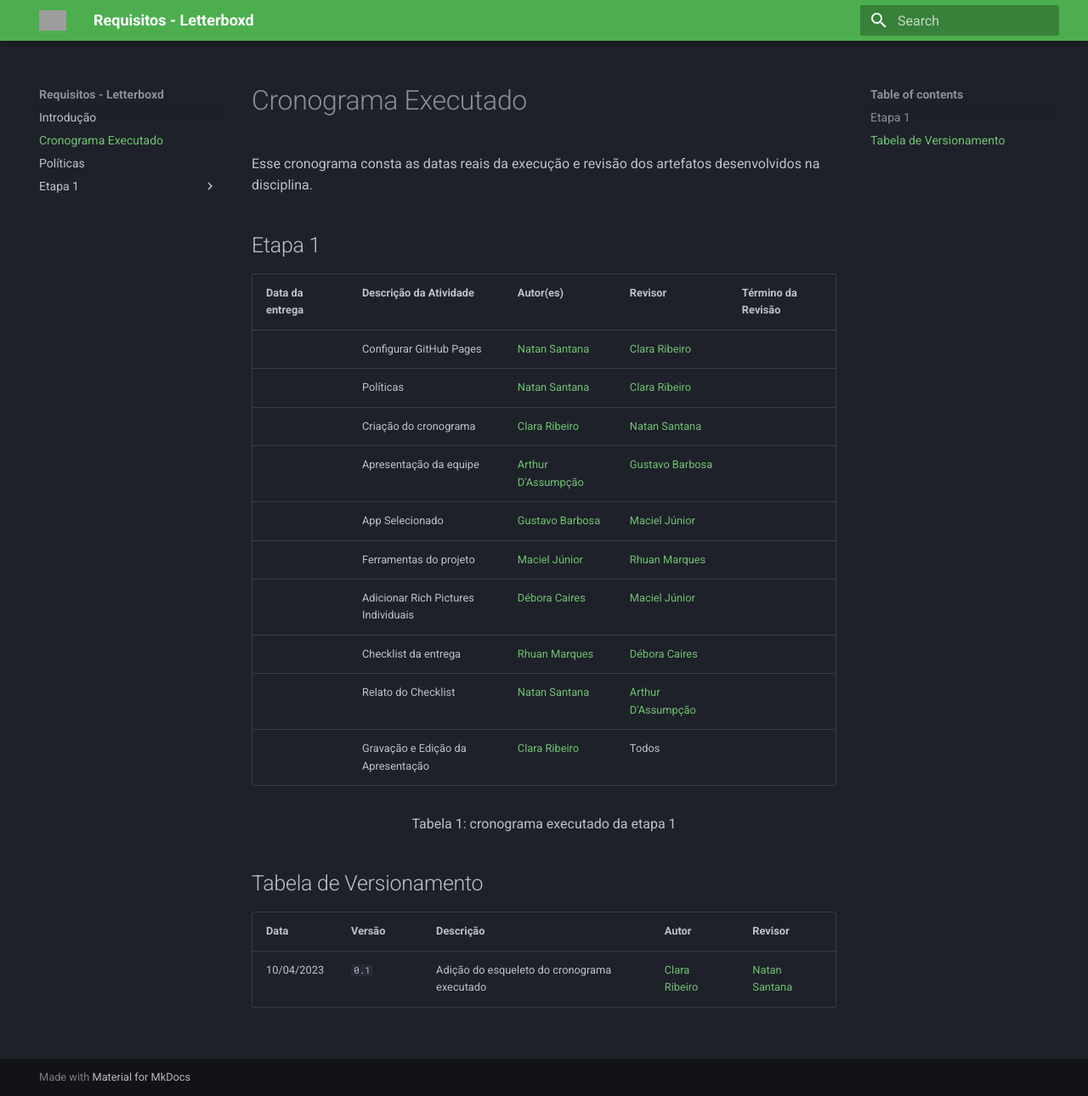
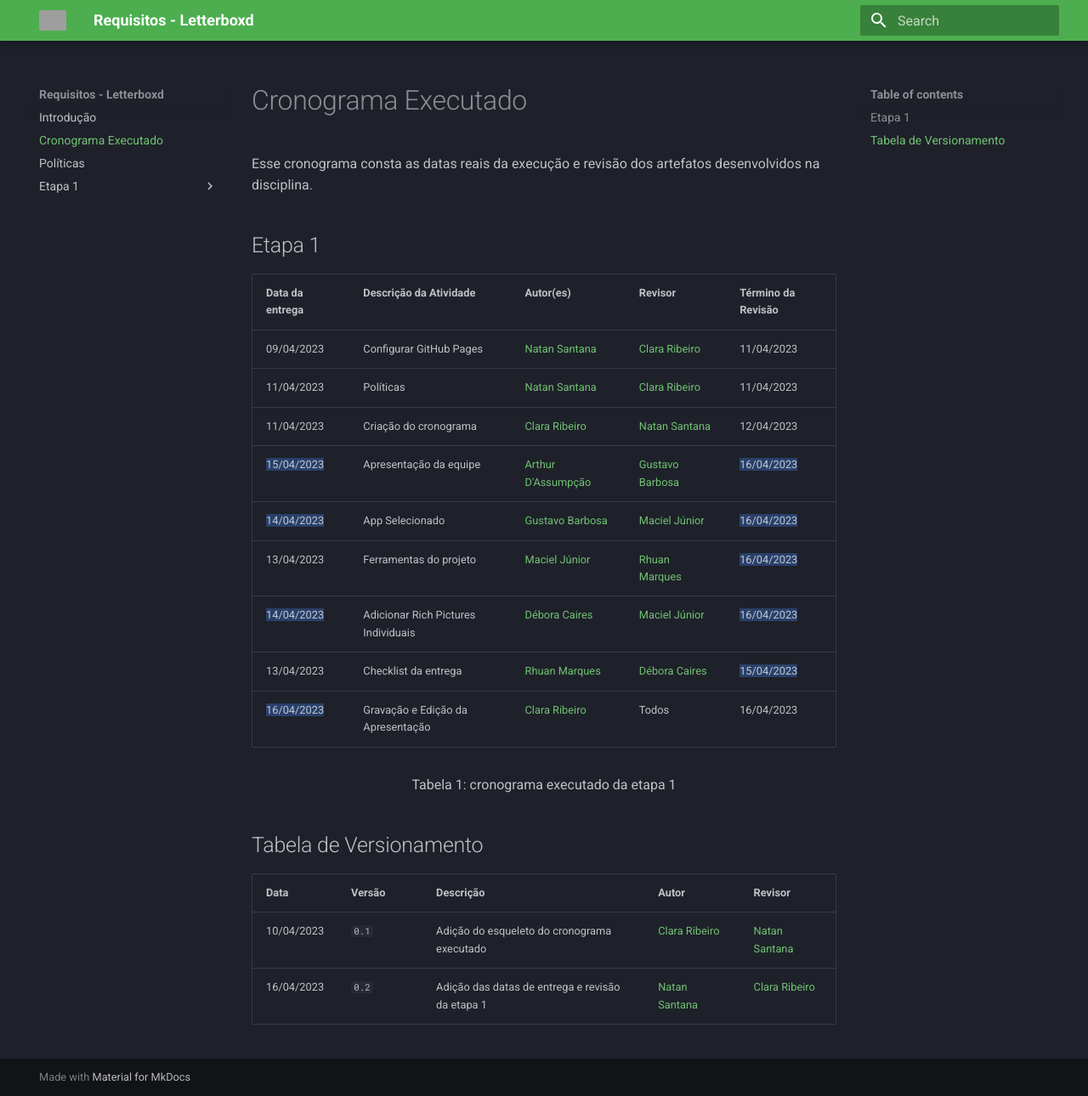
Before and after one commit to Requisitos-de-Software/2023.1-Letterboxd, an MkDocs documentation site: the page built from docs/cronogramaExecutado.md, in a window 1280 px wide and 1290 px high. Shown: the whole window at 85% size. Built offline with MkDocs 1.6.1 and Material for MkDocs 9.7.7, drawn with Linux system fonts in a browser that asks for light colours; grey boxes are pictures that could not be loaded.

Commit message:
8-adição do cronograma executado

```diff
--- a/docs/cronogramaExecutado.md
+++ b/docs/cronogramaExecutado.md
@@ -6,16 +6,15 @@
 
 Data da entrega | Descrição da Atividade | Autor(es) | Revisor | Término da Revisão
 --------- | ----------------- | -------------- | ---------- | -------------
- | Configurar GitHub Pages | [Natan Santana](https://github.com/Neitan2001) | [Clara Ribeiro](https://github.com/clara-ribeiro) |  |
- | Políticas | [Natan Santana](https://github.com/Neitan2001) | [Clara Ribeiro](https://github.com/clara-ribeiro) |  |
- | Criação do cronograma | [Clara Ribeiro](https://github.com/clara-ribeiro) | [Natan Santana](https://github.com/Neitan2001) |  |
- | Apresentação da equipe | [Arthur D'Assumpção](https://github.com/ArtAssLou) | [Gustavo Barbosa](https://github.com/brbsg) |  |
- | App Selecionado | [Gustavo Barbosa](https://github.com/brbsg) | [Maciel Júnior](https://github.com/macieljuniormax) |  |
- | Ferramentas do projeto | [Maciel Júnior](https://github.com/macieljuniormax) | [Rhuan Marques](https://github.com/RhuanMr) |  |
- | Adicionar Rich Pictures Individuais | [Débora Caires](https://github.com/deboracaires) | [Maciel Júnior](https://github.com/macieljuniormax) |  |
- | Checklist da entrega | [Rhuan Marques](https://github.com/RhuanMr) | [Débora Caires](https://github.com/deboracaires) |  |
- | Relato do Checklist | [Natan Santana](https://github.com/Neitan2001) | [Arthur D'Assumpção](https://github.com/ArtAssLou) |  |
- | Gravação e Edição da Apresentação | [Clara Ribeiro](https://github.com/clara-ribeiro) | Todos |  |
+ 09/04/2023 | Configurar GitHub Pages | [Natan Santana](https://github.com/Neitan2001) | [Clara Ribeiro](https://github.com/clara-ribeiro) | 11/04/2023 |
+ 11/04/2023 | Políticas | [Natan Santana](https://github.com/Neitan2001) | [Clara Ribeiro](https://github.com/clara-ribeiro) | 11/04/2023 |
+ 11/04/2023 | Criação do cronograma | [Clara Ribeiro](https://github.com/clara-ribeiro) | [Natan Santana](https://github.com/Neitan2001) | 12/04/2023 |
+ ==15/04/2023==| Apresentação da equipe | [Arthur D'Assumpção](https://github.com/ArtAssLou) | [Gustavo Barbosa](https://github.com/brbsg) | ==16/04/2023== |
+ ==14/04/2023==| App Selecionado | [Gustavo Barbosa](https://github.com/brbsg) | [Maciel Júnior](https://github.com/macieljuniormax) | ==16/04/2023== |
+ 13/04/2023 | Ferramentas do projeto | [Maciel Júnior](https://github.com/macieljuniormax) | [Rhuan Marques](https://github.com/RhuanMr) |  ==16/04/2023== |
+ ==14/04/2023== | Adicionar Rich Pictures Individuais | [Débora Caires](https://github.com/deboracaires) | [Maciel Júnior](https://github.com/macieljuniormax) | ==16/04/2023== |
+ 13/04/2023 | Checklist da entrega | [Rhuan Marques](https://github.com/RhuanMr) | [Débora Caires](https://github.com/deboracaires) | ==15/04/2023== |
+ ==16/04/2023== | Gravação e Edição da Apresentação | [Clara Ribeiro](https://github.com/clara-ribeiro) | Todos | 16/04/2023 |
 
 <div style="text-align: center">
 <p>Tabela 1: cronograma executado da etapa 1</p>
@@ -26,3 +25,4 @@
 | Data | Versão | Descrição | Autor | Revisor |
 | ---- | ------ | --------- | ----- | ------- |
 | 10/04/2023 | `0.1`  | Adição do esqueleto do cronograma executado | [Clara Ribeiro](https://github.com/clara-ribeiro) | [Natan Santana](https://github.com/Neitan2001)
+| 16/04/2023 | `0.2`  | Adição das datas de entrega e revisão da etapa 1 | [Natan Santana](https://github.com/Neitan2001) | [Clara Ribeiro](https://github.com/clara-ribeiro)
--- a/mkdocs.yml
+++ b/mkdocs.yml
@@ -16,3 +16,8 @@
   - pymdownx.inlinehilite
   - pymdownx.snippets
   - pymdownx.superfences
+  - pymdownx.critic
+  - pymdownx.caret
+  - pymdownx.keys
+  - pymdownx.mark
+  - pymdownx.tilde
```
Also changed, not shown: docs/Etapa 1/cronograma.md (+0 -1 lines).
